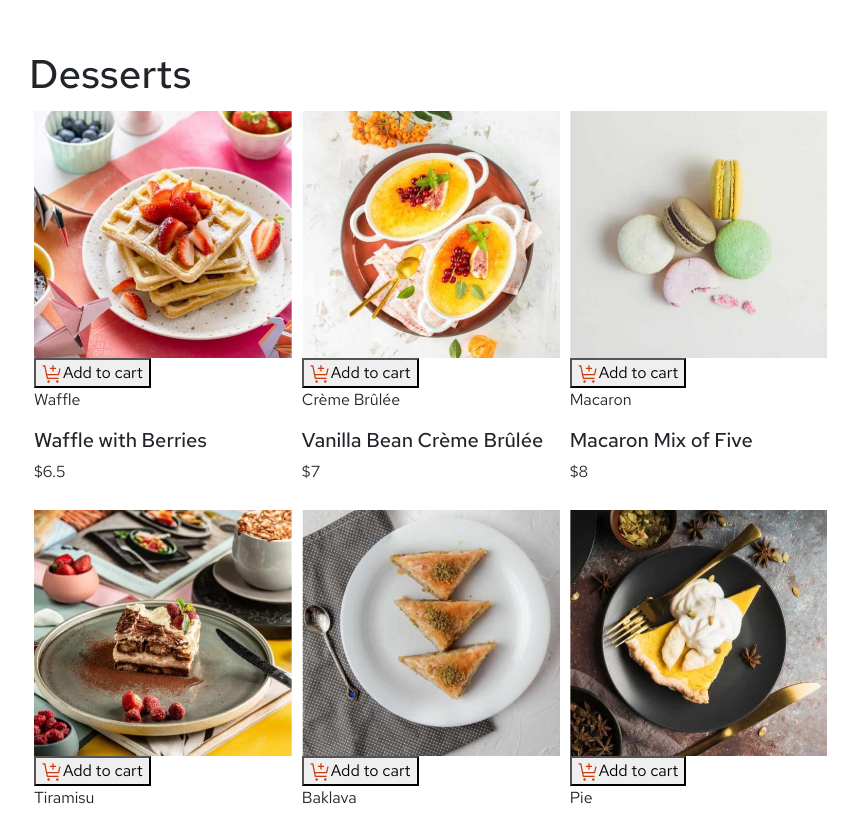
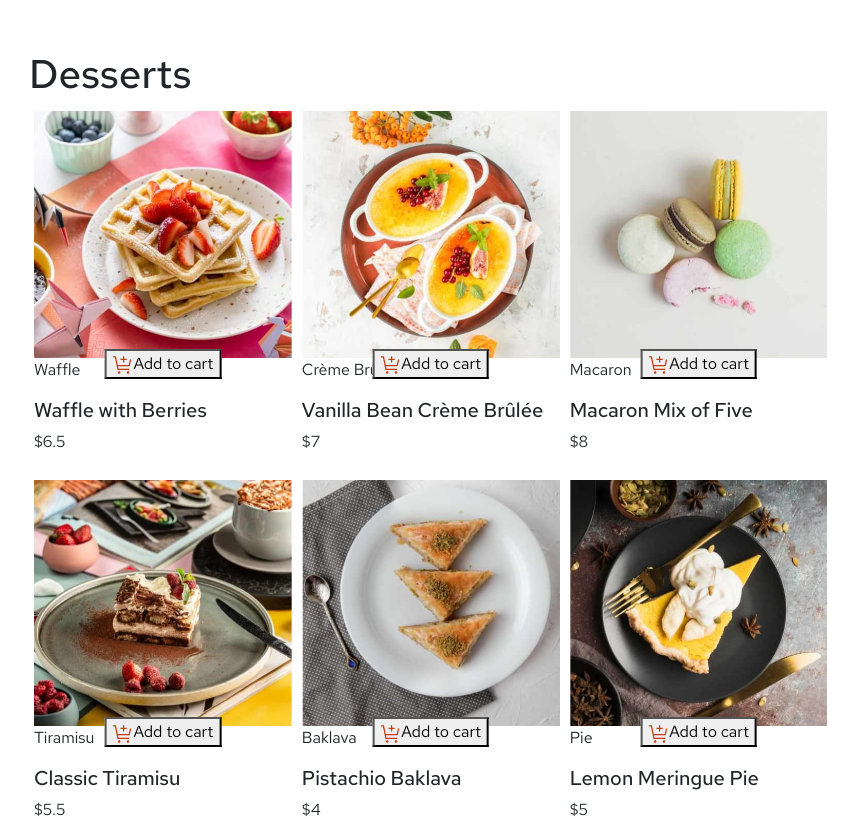
Before and after one commit to Chakri-T/product-list-with-cart, a React (Create React App) app: page / in a window 1280 px wide. Shown: the top 819 px of the page, without its empty margins (53-911 px from the left). Built offline with nearby package versions, Linux system fonts and the light colour scheme.

Commit message:
changed position of button

```diff
--- a/src/Item.js
+++ b/src/Item.js
@@ -22,7 +22,7 @@ const Item = () => {
   };
   const handleBtn = (index) => {
     return btn[index] > 0 ? (
-      <button className="incbtn">
+      <button className="button">
         <span onClick={() => handleDec(index)}>
           <svg
             xmlns="http://www.w3.org/2000/svg"
@@ -50,7 +50,7 @@ const Item = () => {
         </svg>
       </button>
     ) : (
-      <button onClick={() => handleClick(index)}>
+      <button className="button" onClick={() => handleClick(index)}>
         <span>
           <svg
             xmlns="http://www.w3.org/2000/svg"
--- a/src/styles/main.scss
+++ b/src/styles/main.scss
@@ -27,4 +27,11 @@ img {
   width: 30%;
   height: 30%;
   border-style: none;
+  position: relative;
 }
+.button {
+  position: absolute;
+  top: 70%;
+  left: 50%;
+  transform: translate(-50%, -50%);
+}
```
